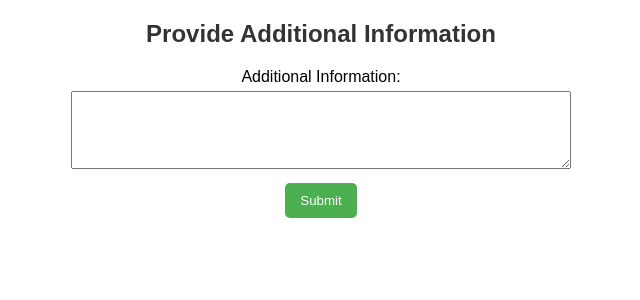
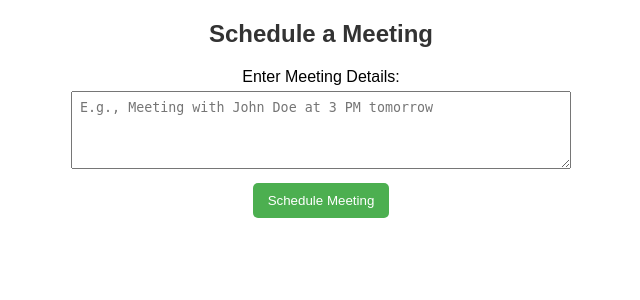
Before and after one commit to lenorec4real/TimeMate, a Flask app: page /prompt-additional-info in a window 1280 px wide. Shown: the top 300 px of the page, without its empty margins (319-959 px from the left). Run offline with Flask 3, Linux system fonts and the light colour scheme.

Commit message:
prettify

```diff
--- a/server/templates/additional_info_form.html
+++ b/server/templates/additional_info_form.html
@@ -1,10 +1,11 @@
+
 
 <!DOCTYPE html>
 <html lang="en">
 <head>
     <meta charset="UTF-8">
     <meta name="viewport" content="width=device-width, initial-scale=1.0">
-    <title>Additional Information Form</title>
+    <title>Schedule a Meeting</title>
     <style>
         body {
             font-family: Arial, sans-serif;
@@ -59,14 +60,14 @@
     </style>
 </head>
 <body>
-    <h2>Provide Additional Information</h2>
+    <h2>Schedule a Meeting</h2>
 
     <form action="{{ url_for('process_additional_info') }}" method="post">
-        <label for="text_input">Additional Information:</label>
-        <textarea id="text_input" name="text_input" rows="4" cols="50" required></textarea><br>
+        <label for="text_input">Enter Meeting Details:</label>
+        <textarea id="text_input" name="text_input" rows="4" cols="50" placeholder="E.g., Meeting with John Doe at 3 PM tomorrow" required></textarea><br>
         <input type="hidden" id="user_timezone" name="user_timezone">
 
-        <input type="submit" value="Submit">
+        <input type="submit" value="Schedule Meeting">
     </form>
 
     <!-- Add a button to return to the user prompt -->
```
